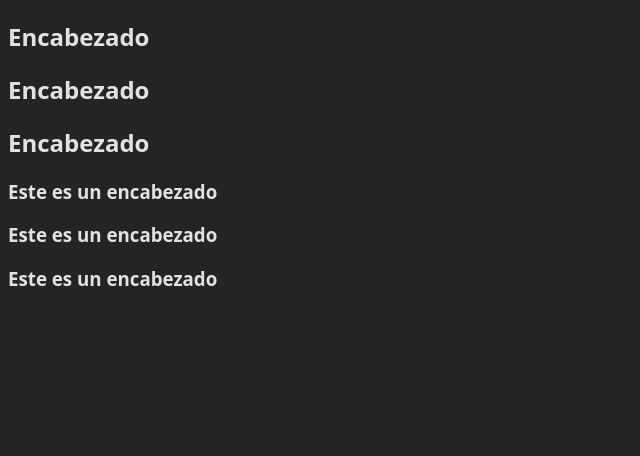
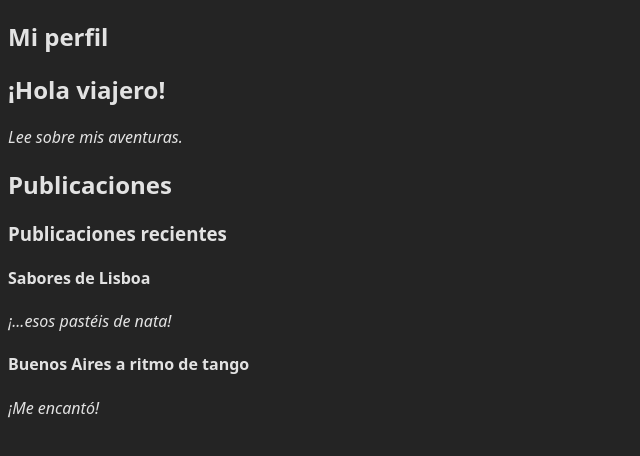
Before and after one commit to bryan-ignacio/react_v19.1, a React (Vite) app in the folder 03-gestion-estado/: page / in a window 1280 px wide. Shown: the top 456 px of the page, without its empty margins (0-640 px from the left). Built offline with nearby package versions, Linux system fonts and the light colour scheme.

Commit message:
context terminado

```diff
--- /dev/null
+++ b/03-gestion-estado/src/components/06-context/03-usar-proveer-context-en-el-mismo-componente/Heading.jsx
@@ -0,0 +1,23 @@
+import { useContext } from "react";
+import { Contexto } from "./LevelContext";
+
+export default function Heading({ children }) {
+  //2. vamos a utilizar el contexto en el componente que necesita los datos.
+  const level = useContext(Contexto);
+  switch (level) {
+    case 1:
+      return <h1>{children}</h1>;
+    case 2:
+      return <h2>{children}</h2>;
+    case 3:
+      return <h3>{children}</h3>;
+    case 4:
+      return <h4>{children}</h4>;
+    case 5:
+      return <h5>{children}</h5>;
+    case 6:
+      return <h6>{children}</h6>;
+    default:
+      throw Error("Este level no existe: " + level);
+  }
+}
--- /dev/null
+++ b/03-gestion-estado/src/components/06-context/03-usar-proveer-context-en-el-mismo-componente/LevelContext.js
@@ -0,0 +1,5 @@
+import { createContext } from "react";
+
+//1. creamos el contexto que tendra un valor por defecto.
+// en este caso es 1 por que sera el h1 por defecto.
+export const Contexto = createContext(0);
--- /dev/null
+++ b/03-gestion-estado/src/components/06-context/03-usar-proveer-context-en-el-mismo-componente/Section.jsx
@@ -0,0 +1,15 @@
+import { useContext } from "react";
+import { Contexto } from "./LevelContext";
+
+export default function Section({ children }) {
+  //usamos el contexto y proveemos los datos en el mismo componente.
+  const level = useContext(Contexto);
+
+  return (
+    <>
+      <section style={{ border: "1px solid white", padding: "20px" }}>
+        <Contexto.Provider value={level + 1}>{children}</Contexto.Provider>
+      </section>
+    </>
+  );
+}
--- /dev/null
+++ b/03-gestion-estado/src/components/06-context/04-context-atravez-componentes-intermedios/App.jsx
@@ -0,0 +1,42 @@
+import Heading from "./Heading";
+import Section from "./Section";
+
+export default function App() {
+  return (
+    <Section>
+      <Heading>Mi perfil</Heading>
+      <Post title="¡Hola viajero!" body="Lee sobre mis aventuras." />
+      <AllPosts />
+    </Section>
+  );
+}
+
+function AllPosts() {
+  return (
+    <Section>
+      <Heading>Publicaciones</Heading>
+      <RecentPosts />
+    </Section>
+  );
+}
+
+function RecentPosts() {
+  return (
+    <Section>
+      <Heading>Publicaciones recientes</Heading>
+      <Post title="Sabores de Lisboa" body="¡...esos pastéis de nata!" />
+      <Post title="Buenos Aires a ritmo de tango" body="¡Me encantó!" />
+    </Section>
+  );
+}
+
+function Post({ title, body }) {
+  return (
+    <Section isFancy={true}>
+      <Heading>{title}</Heading>
+      <p>
+        <i>{body}</i>
+      </p>
+    </Section>
+  );
+}
--- /dev/null
+++ b/03-gestion-estado/src/components/06-context/04-context-atravez-componentes-intermedios/Heading.jsx
@@ -0,0 +1,24 @@
+import { useContext } from "react";
+import { Contexto } from "./LevelContext";
+
+export default function Heading({ children }) {
+  const level = useContext(Contexto);
+  switch (level) {
+    case 0:
+      throw Error("Heading tiene que estar dentro de un Section");
+    case 1:
+      return <h1>{children}</h1>;
+    case 2:
+      return <h2>{children}</h2>;
+    case 3:
+      return <h3>{children}</h3>;
+    case 4:
+      return <h4>{children}</h4>;
+    case 5:
+      return <h5>{children}</h5>;
+    case 6:
+      return <h6>{children}</h6>;
+    default:
+      throw Error("level desconocido: " + level);
+  }
+}
--- /dev/null
+++ b/03-gestion-estado/src/components/06-context/04-context-atravez-componentes-intermedios/LevelContext.js
@@ -0,0 +1,3 @@
+import { createContext } from "react";
+
+export const Contexto = createContext(0);
--- /dev/null
+++ b/03-gestion-estado/src/components/06-context/04-context-atravez-componentes-intermedios/Section.jsx
@@ -0,0 +1,13 @@
+import { useContext } from "react";
+import { Contexto } from "./LevelContext";
+
+export default function Section({ children, isFancy }) {
+  const level = useContext(Contexto);
+  return (
+    <>
+      <section className={"section " + (isFancy ? "fancy" : "")}>
+        <Contexto.Provider value={level + 1}>{children}</Contexto.Provider>
+      </section>
+    </>
+  );
+}
--- a/03-gestion-estado/src/main.jsx
+++ b/03-gestion-estado/src/main.jsx
@@ -1,7 +1,7 @@
 import { StrictMode } from "react";
 import { createRoot } from "react-dom/client";
 import "./index.css";
-import App from "./components/06-context/02-pasos-context/App";
+import App from "./components/06-context/04-context-atravez-componentes-intermedios/App";
 
 createRoot(document.getElementById("root")).render(
   <StrictMode>
```
Also changed, not shown: 03-gestion-estado/src/components/06-context/03-usar-proveer-context-en-el-mismo-componente/App.jsx (added, +27 -0 lines).
